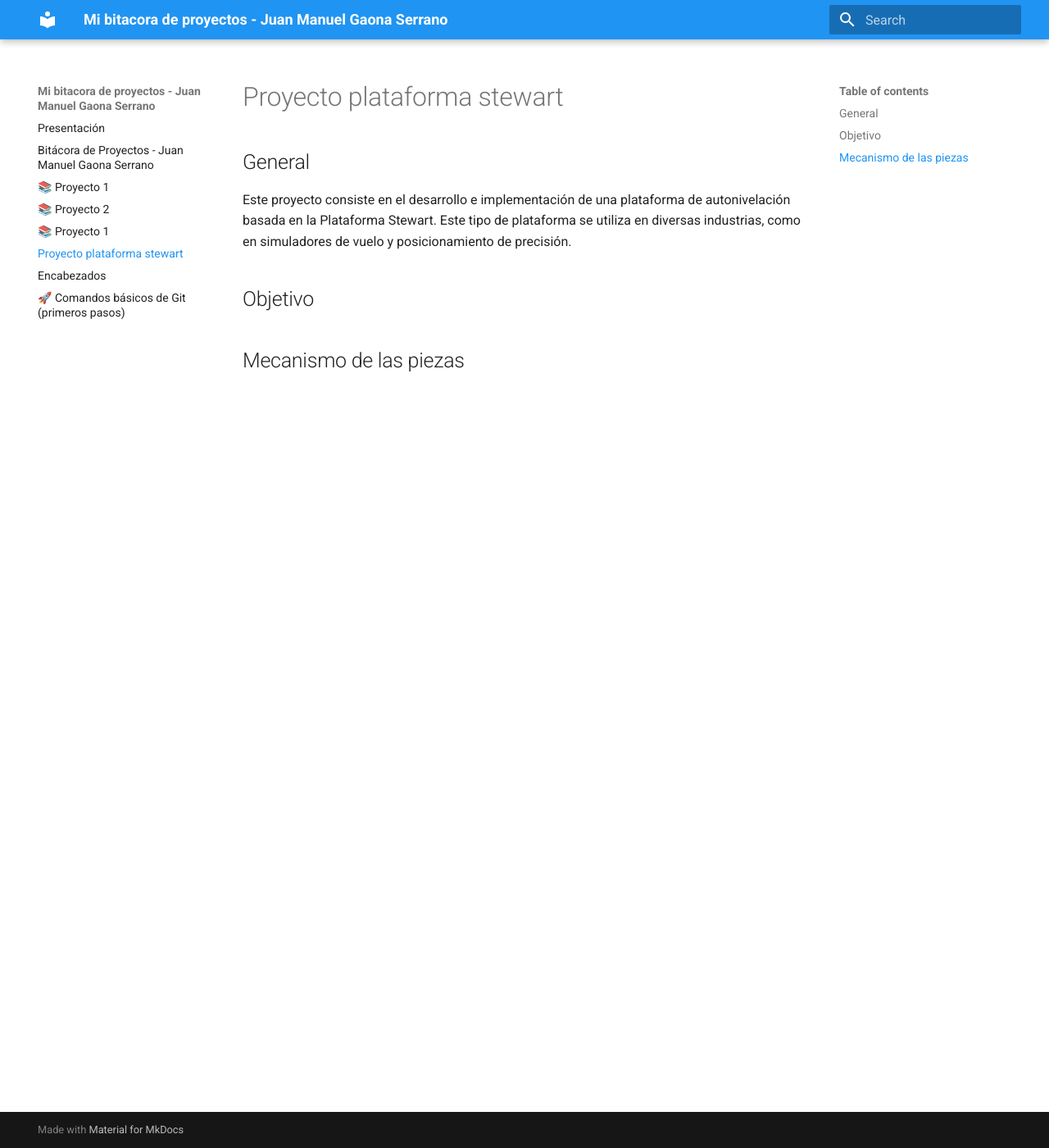
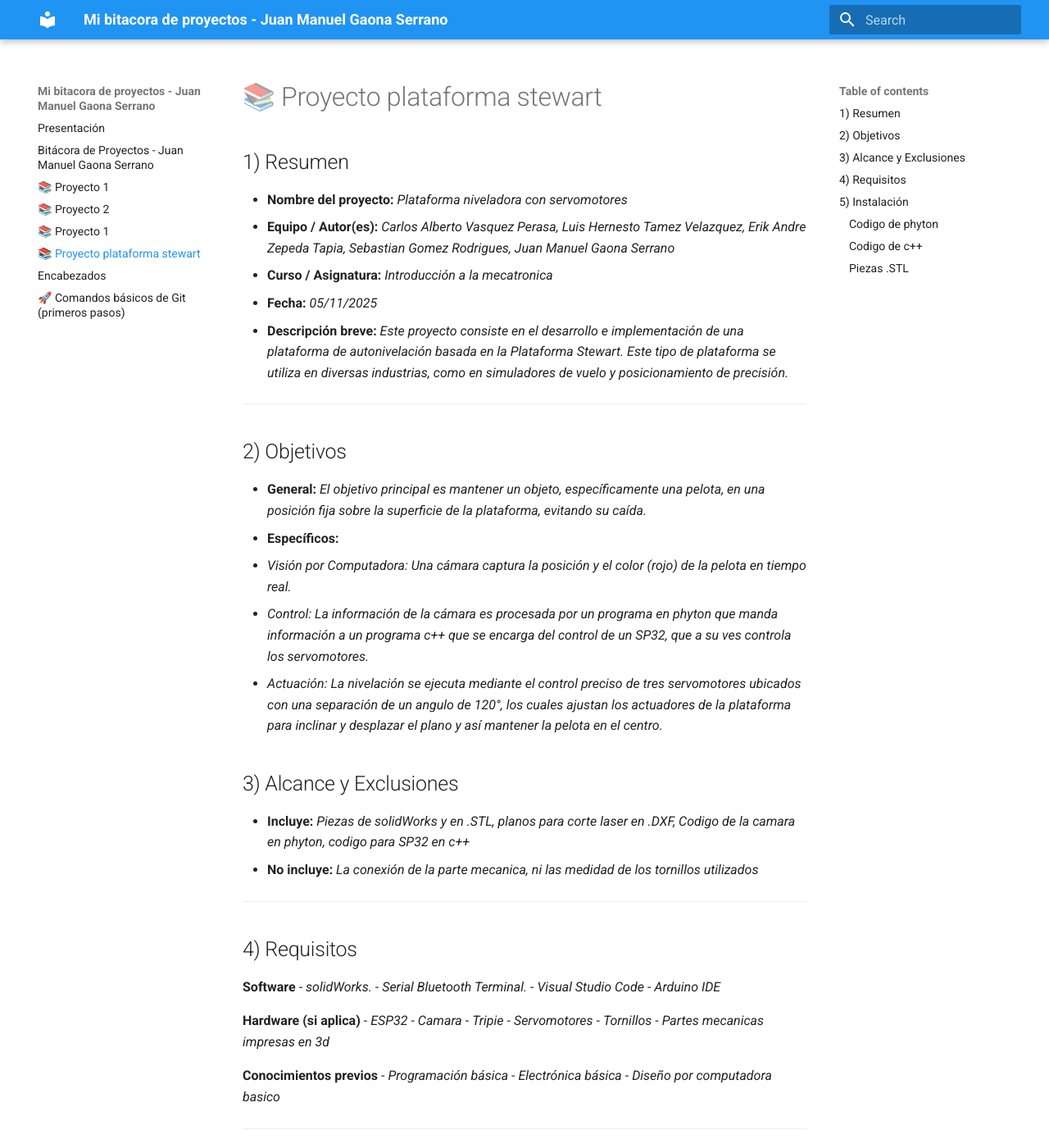
Before and after one commit to juangaona712-ship-it/Bit-cora-JMGS, an MkDocs documentation site: the page built from docs/Proyecto plataforma stewart.md, in a window 1280 px wide and 1400 px high. Shown: the whole window at 82% size. Built offline with MkDocs 1.6.1 and Material for MkDocs 9.7.7, drawn with Linux system fonts in a browser that asks for light colours; some of the changed text lies outside the part shown.

Commit message:
Enhance project documentation for Stewart platform
Expanded the project documentation for the Stewart platform, detailing objectives, scope, requirements, and installation instructions.

```diff
--- a/docs/Proyecto plataforma stewart.md
+++ b/docs/Proyecto plataforma stewart.md
@@ -1,5 +1,58 @@
-# Proyecto plataforma stewart
-## General
-Este proyecto consiste en el desarrollo e implementación de una plataforma de autonivelación basada en la Plataforma Stewart. Este tipo de plataforma se utiliza en diversas industrias, como en simuladores de vuelo y posicionamiento de precisión.
-## Objetivo
-## Mecanismo de las piezas
+# 📚  Proyecto plataforma stewart
+
+
+## 1) Resumen
+
+- **Nombre del proyecto:** _Plataforma niveladora con servomotores_
+- **Equipo / Autor(es):** _Carlos Alberto Vasquez Perasa, Luis Hernesto Tamez Velazquez, Erik Andre Zepeda Tapia, Sebastian Gomez Rodrigues, Juan Manuel Gaona Serrano_
+- **Curso / Asignatura:** _Introducción a la mecatronica_
+- **Fecha:** _05/11/2025_
+- **Descripción breve:** _Este proyecto consiste en el desarrollo e implementación de una plataforma de autonivelación basada en la Plataforma Stewart. Este tipo de plataforma se utiliza en diversas industrias, como en simuladores de vuelo y posicionamiento de precisión._
+
+---
+
+## 2) Objetivos
+
+- **General:** _El objetivo principal es mantener un objeto, específicamente una pelota, en una posición fija sobre la superficie de la plataforma, evitando su caída._
+- **Específicos:**
+  - _Visión por Computadora: Una cámara captura la posición y el color (rojo) de la pelota en tiempo real._
+  - _Control: La información de la cámara es procesada por un programa en phyton que manda información a un programa c++ que se encarga del control de un SP32, que a su ves controla los servomotores._
+  - _Actuación: La nivelación se ejecuta mediante el control preciso de tres servomotores ubicados con una separación de un angulo de 120°, los cuales ajustan los actuadores de la plataforma para inclinar y desplazar el plano y así mantener la pelota en el centro._
+
+## 3) Alcance y Exclusiones
+
+- **Incluye:** _Piezas de solidWorks y en .STL, planos para corte laser en .DXF, Codigo de la camara en phyton, codigo para SP32 en c++_
+- **No incluye:** _La conexión de la parte mecanica, ni las medidad de los tornillos utilizados_
+
+---
+
+## 4) Requisitos
+
+**Software**
+- _solidWorks._
+- _Serial Bluetooth Terminal._
+- _Visual Studio Code_
+- _Arduino IDE_
+
+**Hardware (si aplica)**
+- _ESP32_
+- _Camara_
+- _Tripie_
+- _Servomotores_
+- _Tornillos_
+- _Partes mecanicas impresas en 3d_
+
+**Conocimientos previos**
+- _Programación básica_
+- _Electrónica básica_
+- _Diseño por computadora basico_
+
+---
+
+## 5) Instalación
+
+### Codigo de phyton
+
+### Codigo de c++
+
+### Piezas .STL
```
